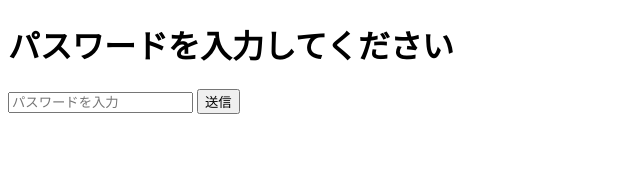
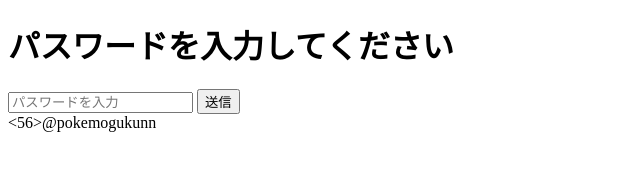
Before and after one commit to pokemogukunns/list3.github.io, a plain HTML site: page index.html in a window 1280 px wide. Shown: the whole page, without its empty margins (0-640 px from the left). Drawn offline with Linux system fonts and the light colour scheme.

Commit message:
Update index.html

```diff
--- a/index.html
+++ b/index.html
@@ -15,3 +15,4 @@
     <script src="0.js"></script>
 </body>
 </html>
+<56>@pokemogukunn</56>
```
